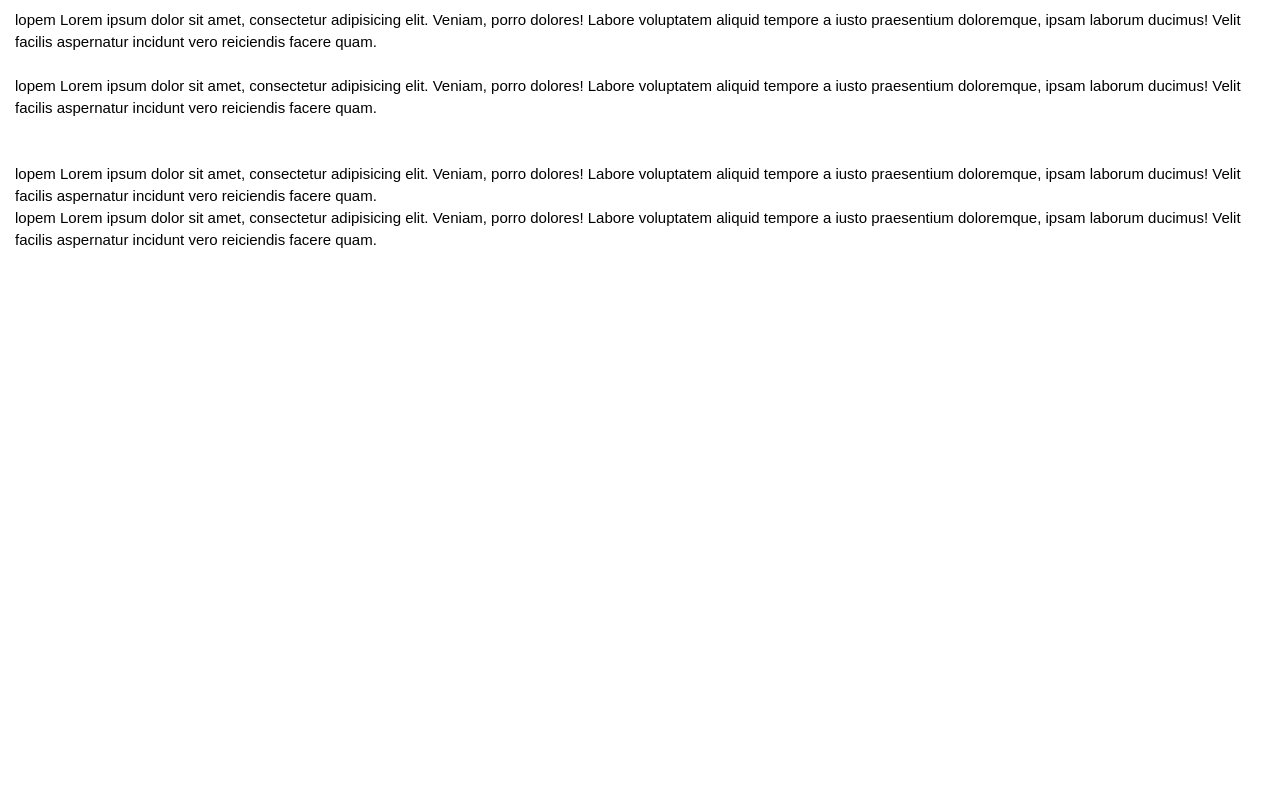
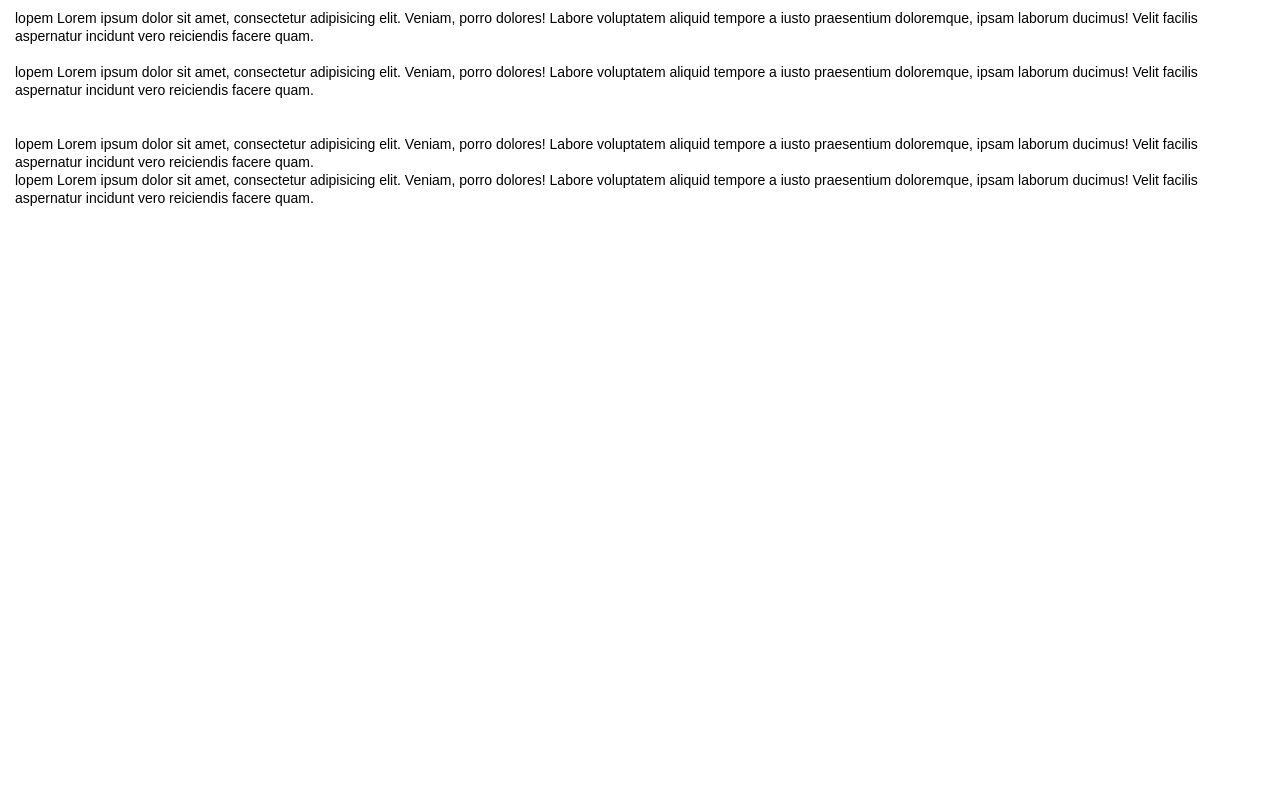
Before and after one commit to Roman2444/catalog-test, a plain HTML site: page index.html in a window 1280 px wide. Shown: the part 173-958 px from the top of the page. Drawn offline with Linux system fonts and the light colour scheme; a web font is replaced by a local one.

Commit message:
corrected font-size to body

```diff
--- a/css/style.css
+++ b/css/style.css
@@ -18,17 +18,15 @@ li {
     list-style: none;
 }
 
-html {
-    font-size: 15px;
-}
 
 body {
     margin: 0;
     height: 100%;
 
     font-family: 'Fira Sans Condensed', sans-serif;
-    font-size: 15px;
-    line-height: 22px;
+    font-size: 14px;
+    font-weight: 400;
+    line-height: 18px;
     /* background-color: #1E1E1E; */
 
 }
```
